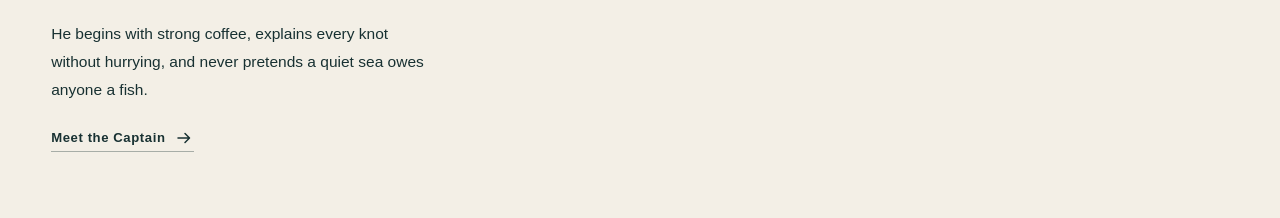
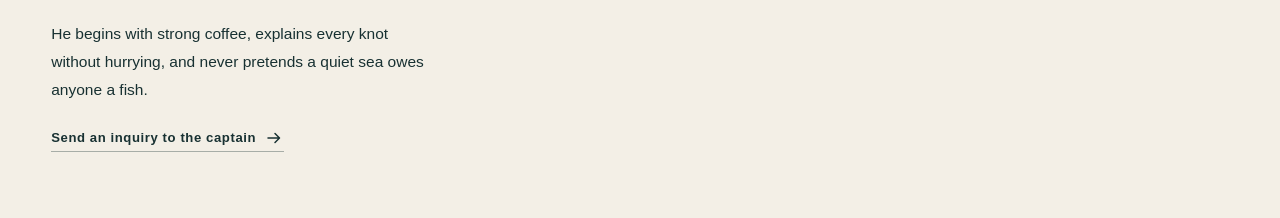
Before and after one commit to nevena72pg-ops/fastfishing, a Next.js app: page / in a window 1280 px wide. Shown: the part 2627-2845 px from the top of the page. Built offline with nearby package versions, Linux system fonts and the light colour scheme.

Commit message:
Connect captain CTA to inquiry form

```diff
--- a/src/components/home-cards.tsx
+++ b/src/components/home-cards.tsx
@@ -11,8 +11,10 @@ type CaptainCardProps = {
   verifiedLabel: string;
 };
 
-export function CaptainCard({ actionLabel, captain, locale, verifiedLabel }: CaptainCardProps) {
+export function CaptainCard({ captain, locale, verifiedLabel }: CaptainCardProps) {
   const name = localise(captain.name, locale);
+  const inquiryLabel = locale === "cg" ? "Pošalji upit kapetanu" : "Send an inquiry to the captain";
+  const inquiryHref = `/inquiry?captain=${encodeURIComponent(name)}${locale === "cg" ? "&lang=cg" : ""}`;
 
   if (!captain.image || !captain.introduction) {
     return (
@@ -49,8 +51,8 @@ export function CaptainCard({ actionLabel, captain, locale, verifiedLabel }: Cap
         </div>
         <p className="mt-4 text-[0.97rem] leading-7 text-ink/76">{localise(captain.introduction, locale)}</p>
         {captain.languages ? <p className="mt-4 text-xs tracking-wide text-ink/55">{localise(captain.languages, locale)}</p> : null}
-        <Link className="text-link focus-ring mt-6 inline-flex items-center gap-2" href="#final-invitation">
-          {actionLabel} <ArrowIcon className="size-5 transition-transform duration-300 group-hover:translate-x-1" />
+        <Link className="text-link focus-ring mt-6 inline-flex items-center gap-2" href={inquiryHref}>
+          {inquiryLabel} <ArrowIcon className="size-5 transition-transform duration-300 group-hover:translate-x-1" />
         </Link>
       </div>
     </article>
```
